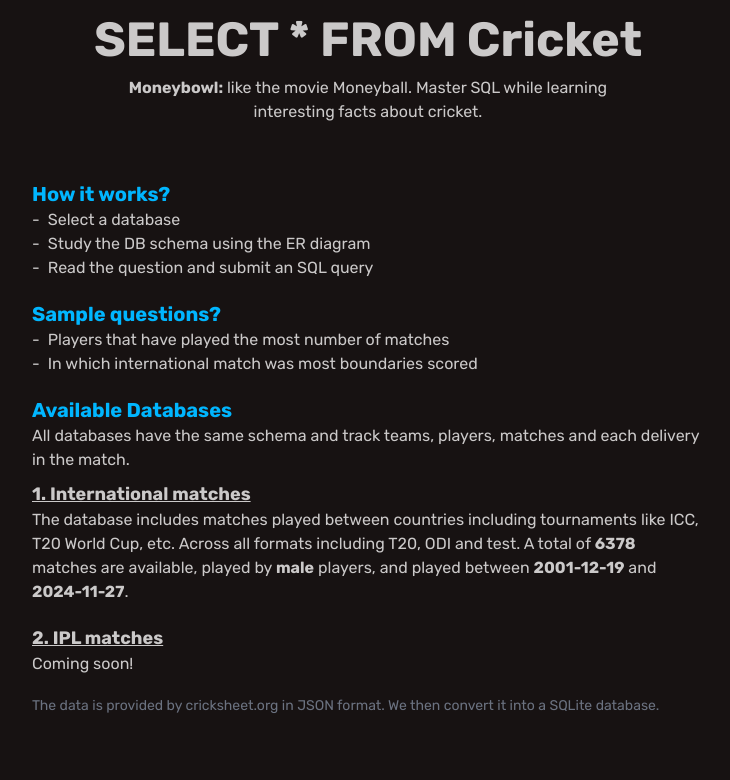
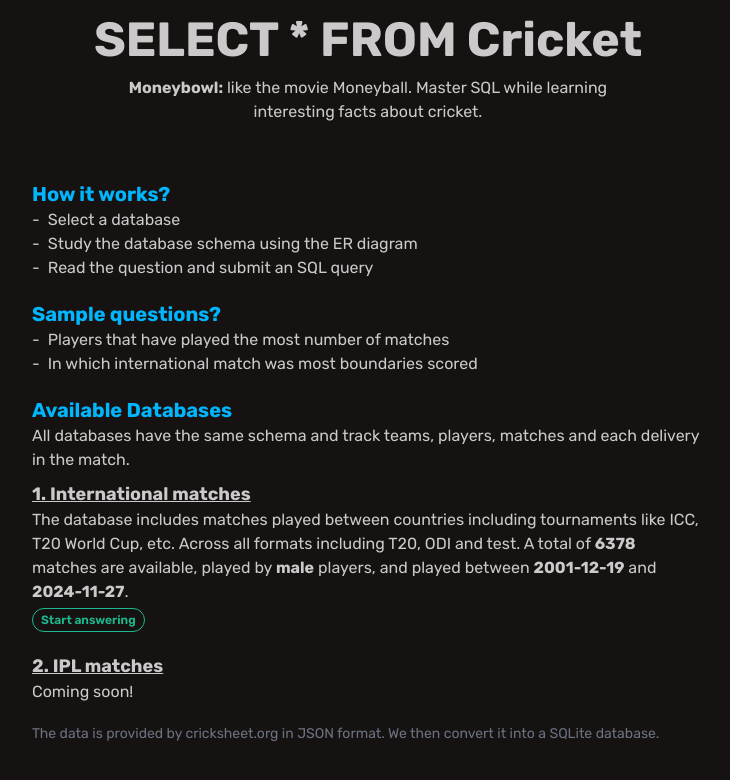
Before and after one commit to uragirii/moneybowl, a Next.js app: page / in a window 1280 px wide. Shown: the top 780 px of the page, without its empty margins (272-1002 px from the left). Built offline with nearby package versions, Linux system fonts and the light colour scheme; no server answers.

Commit message:
add a button on landing page for better ux

```diff
--- a/app/page.tsx
+++ b/app/page.tsx
@@ -6,9 +6,8 @@
           <div className="max-w-2xl flex flex-col items-center">
             <h1 className="text-5xl font-bold">SELECT * FROM Cricket</h1>
             <p className="mt-3 max-w-lg">
-              <span className="font-bold">Moneybowl:</span> like the movie
-              Moneyball. Master SQL while learning interesting facts about
-              cricket.
+              <span className="font-bold">Moneybowl:</span> like the movie Moneyball. Master SQL
+              while learning interesting facts about cricket.
             </p>
           </div>
         </div>
@@ -19,11 +18,9 @@
           <div>
             <p className="text-xl text-info font-bold">How it works?</p>
             <ul className="list-none">
+              <li className="before:content-['-'] before:mr-2">Select a database</li>
               <li className="before:content-['-'] before:mr-2">
-                Select a database
-              </li>
-              <li className="before:content-['-'] before:mr-2">
-                Study the DB schema using the ER diagram
+                Study the database schema using the ER diagram
               </li>
               <li className="before:content-['-'] before:mr-2">
                 Read the question and submit an SQL query
@@ -44,8 +41,8 @@
           <div className="mt-5">
             <p className="text-xl text-info font-bold">Available Databases</p>
             <p>
-              All databases have the same <span>schema</span> and track teams,
-              players, matches and each delivery in the match.
+              All databases have the same <span>schema</span> and track teams, players, matches and
+              each delivery in the match.
             </p>
             <p className="text-lg font-bold mt-2">
               <a className="link" href="international">
@@ -53,14 +50,16 @@
               </a>
             </p>
             <p>
-              The database includes matches played between countries including
-              tournaments like ICC, T20 World Cup, etc. Across all formats
-              including T20, ODI and test. A total of{" "}
-              <span className="font-bold">6378</span> matches are available,
-              played by <span className="font-bold"> male</span> players, and
-              played between <span className="font-bold">2001-12-19</span> and{" "}
+              The database includes matches played between countries including tournaments like ICC,
+              T20 World Cup, etc. Across all formats including T20, ODI and test. A total of{" "}
+              <span className="font-bold">6378</span> matches are available, played by{" "}
+              <span className="font-bold"> male</span> players, and played between{" "}
+              <span className="font-bold">2001-12-19</span> and{" "}
               <span className="font-bold">2024-11-27</span>.
             </p>
+            <a href="international">
+              <button className="btn btn-xs btn-outline btn-secondary mt-1">Start answering</button>
+            </a>
           </div>
           <div className="mt-5">
             <p className="text-lg font-bold mt-2">
```
